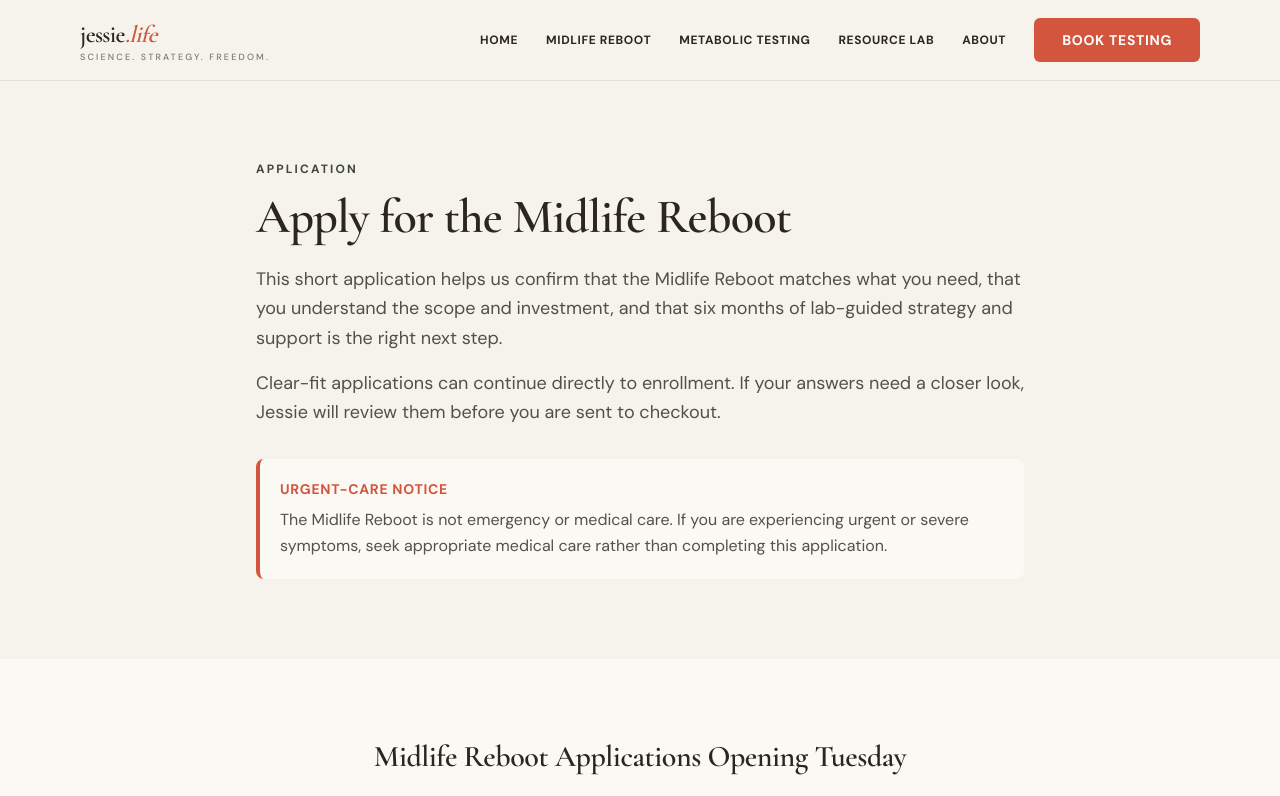
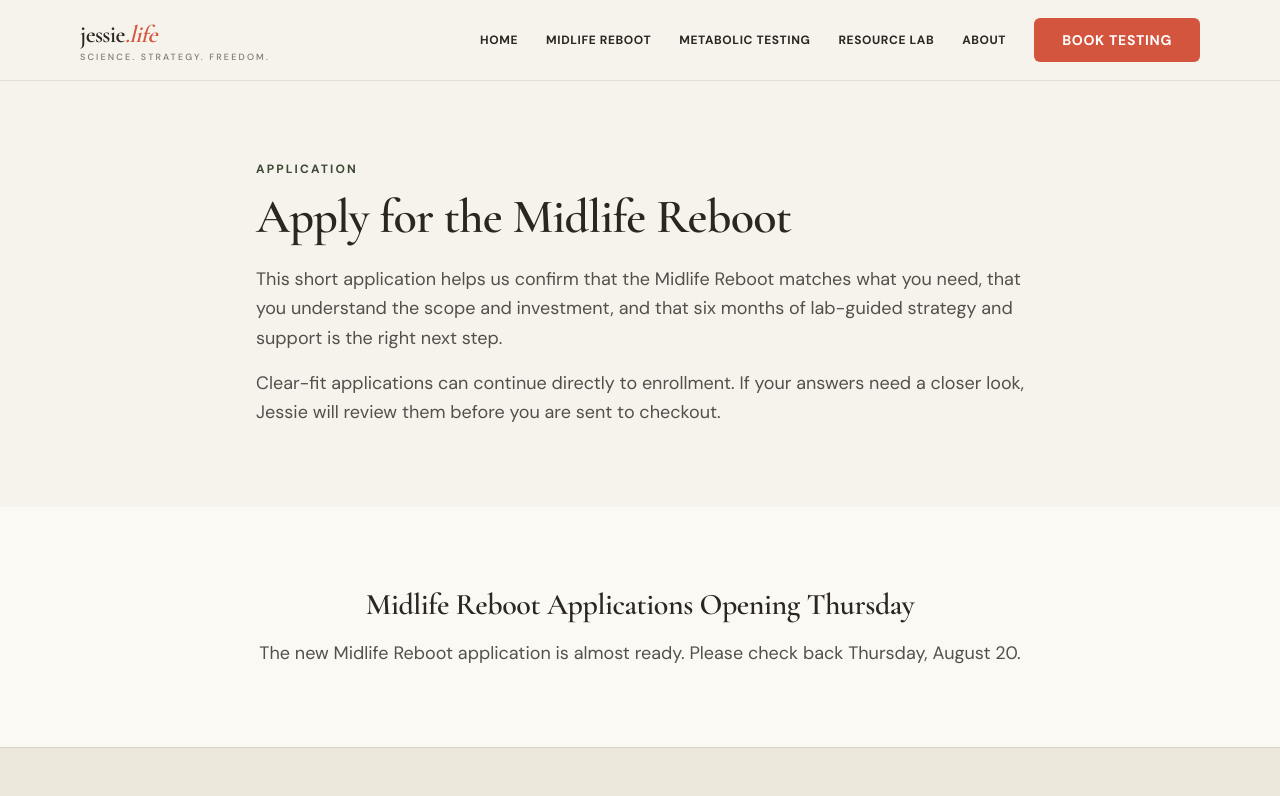
Before and after one commit to Lee-Payton/jessie-life, a Next.js app: page /reboot/apply in a window 1280 px wide. Shown: the top 796 px of the page. Built offline with nearby package versions, Linux system fonts and the light colour scheme.

Commit message:
fix: update application open date to August 20
Updated urgent care notice and application open date for Midlife Reboot

Co-authored-by: Lee-Payton <290515616+Lee-Payton@users.noreply.github.com>

```diff
--- a/app/reboot/apply/page.tsx
+++ b/app/reboot/apply/page.tsx
@@ -26,14 +26,6 @@ export default function RebootApplyPage() {
                 closer look, Jessie will review them before you are sent to checkout.
               </p>
             </div>
-            <div className="mt-8 rounded-lg border-l-4 border-terracotta bg-cream-light p-5">
-              <p className="font-body text-sm font-bold uppercase tracking-wider text-terracotta">Urgent-Care Notice</p>
-              <p className="mt-2 font-body text-ink/80">
-                The Midlife Reboot is not emergency or medical care. If you are experiencing urgent
-                or severe symptoms, seek appropriate medical care rather than completing this
-                application.
-              </p>
-            </div>
           </div>
         </div>
       </section>
@@ -41,11 +33,11 @@ export default function RebootApplyPage() {
       <Section bg="creamLight">
         <div className="mx-auto max-w-3xl text-center">
           <h2 className="font-display text-2xl md:text-3xl">
-            Midlife Reboot Applications Opening Tuesday
+            Midlife Reboot Applications Opening Thursday
           </h2>
           <p className="mt-4 font-body text-lg text-ink/80">
-            The new Midlife Reboot application is almost ready. Please check back Tuesday, August
-            18.
+            The new Midlife Reboot application is almost ready. Please check back Thursday, August
+            20.
           </p>
         </div>
       </Section>
```
